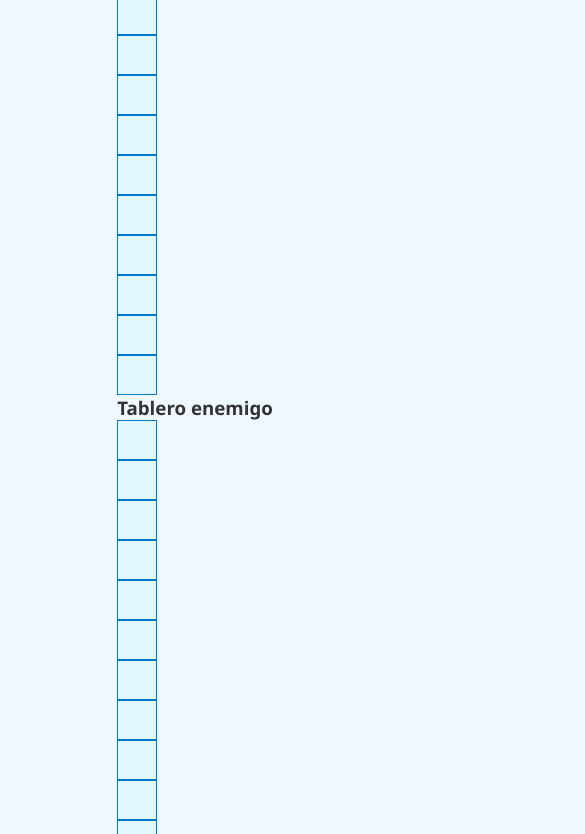
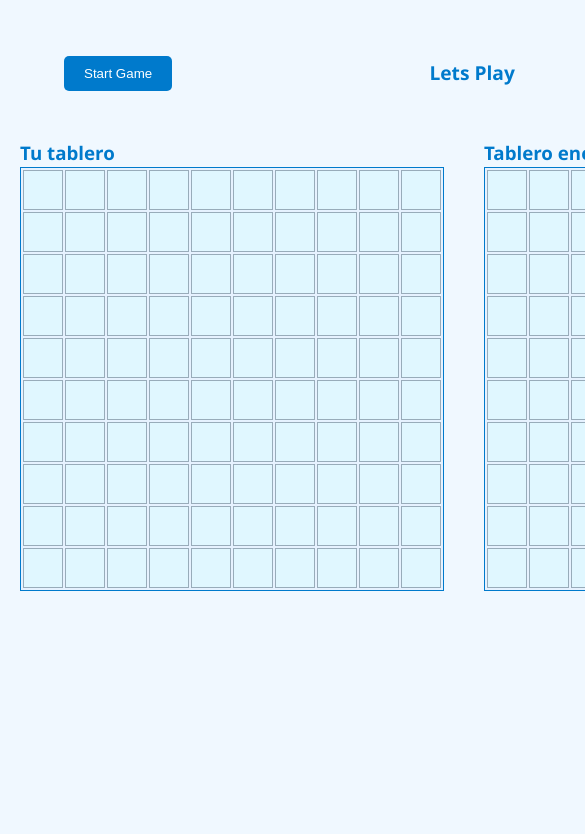
Before and after one commit to plunkydev/Battleship, a website built with webpack: page src/template.html in a window 390 px wide. Shown: the part 82-916 px from the top of the page, 585 px wide, since content can reach past the window. After the commit the page ends 844 px from the top, so only its background shows below. Built offline with nearby package versions, Linux system fonts and the light colour scheme.

Commit message:
style(css): redesign layout for dual boards and game UI with responsive grid and visual feedback for hits/misses

```diff
--- a/src/styles.css
+++ b/src/styles.css
@@ -3,18 +3,37 @@
     padding: 0;
     box-sizing: border-box;
 }
+
 body {
     font-family: 'Segoe UI', Tahoma, Geneva, Verdana, sans-serif;
     background-color: #f0f8ff;
     color: #333;
-    display: flex;
-    flex-direction: column;
-    align-items: center;
-    justify-content: center;
-    height: 100vh;
+    display: grid;
+    grid-template-rows: 1fr 1fr 5fr;
+    place-items: center;
+    padding: 0 20px 0 20px;
+    gap: 20px;
+    line-height: 1.5;
 }
 
-#board {
+h1,
+h3 {
+    color: #007acc;
+}
+
+.players-labels {
+    display: flex;
+    justify-content: space-between;
+    width: 820px;
+    margin-bottom: 10px;
+}
+
+.game-container {
+    display: flex;
+    gap: 40px;
+}
+
+.board {
     display: grid;
     grid-template-columns: repeat(10, 40px);
     grid-template-rows: repeat(10, 40px);
@@ -23,13 +42,56 @@ body {
     background-color: #e6f2ff;
     padding: 2px;
 }
+
 .cell {
     width: 40px;
     height: 40px;
     background-color: #e0f7ff;
-    border: 1px solid #007acc;
+    border: 1px solid #98acba;
     display: flex;
     align-items: center;
     justify-content: center;
     cursor: pointer;
 }
+
+.cell.hit {
+    background-color: #ff4d4d;
+}
+
+.cell.miss {
+    background-color: #b0bec5;
+}
+
+
+.cell:hover {
+    background-color: #b3e0ff;
+}
+
+
+.ui-game {
+    display: flex;
+    flex-direction: row;
+    align-items: center;
+    justify-content: space-between;
+    text-align: center;
+    width: 820px;
+}
+
+.indicator {
+    font-size: 1.2em;
+    font-weight: bold;
+    color: #007acc;
+}
+.bottons {
+    padding: 10px 20px;
+    margin: 10px;
+    background-color: #007acc;
+    color: white;
+    border: none;
+    border-radius: 5px;
+    cursor: pointer;
+}
+
+.bottons:hover {
+    background-color: #005f99;
+}
```
